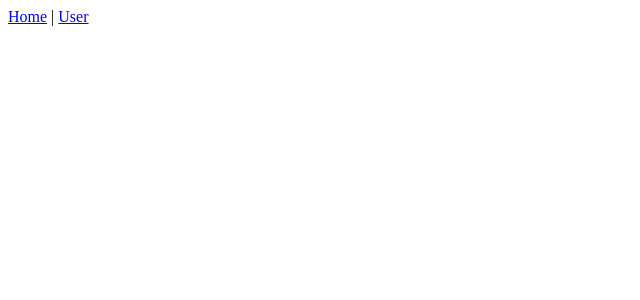
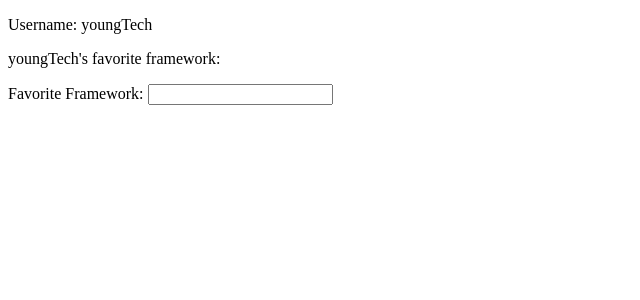
Before and after one commit to sedeeki-v2/angular-tutorial, an Angular app: page / in a window 1280 px wide. Shown: the top 300 px of the page, without its empty margins (0-640 px from the left). Built offline with nearby package versions, Linux system fonts and the light colour scheme.

Commit message:
Learned an overview of forms

```diff
--- a/src/app/app.component.ts
+++ b/src/app/app.component.ts
@@ -1,17 +1,14 @@
 import {Component} from '@angular/core';
 import {RouterLink, RouterOutlet} from '@angular/router';
+import { UserComponent } from './user.component';
+
 
 @Component({
   selector: 'app-root',
   template: `
-    <nav>
-      <a routerLink="/">Home</a>
-      |
-      <a routerLink="/user">User</a>
-    </nav>
-    <router-outlet />
+    <app-user/>
   `,
   standalone: true,
-  imports: [RouterOutlet, RouterLink],
+  imports: [RouterOutlet, RouterLink, UserComponent],
 })
 export class AppComponent {}
--- a/src/app/user.component.ts
+++ b/src/app/user.component.ts
@@ -1,29 +1,20 @@
 import {Component} from '@angular/core';
-import { NgOptimizedImage } from '@angular/common';
+import {FormsModule} from '@angular/forms';
 
 @Component({
-  standalone: true,
   selector: 'app-user',
   template: `
     <p>Username: {{ username }}</p>
-    <p>Preferred Framework:</p>
-    <ul>
-      <li>
-        Static Image:
-        <div class="image-container">
-          <img ngSrc="/assets/favicon.ico" height="60" width="80" priority alt="Angular logo" />
-        </div>
-      </li>
-      <li>
-        Dynamic Image:
-        <img [ngSrc]="logoUrl" height="60" width="80" [alt]="logoAlt" />
-      </li>
-    </ul>
+    <p>{{ username }}'s favorite framework: {{ favoriteFramework }}</p>
+    <label for="framework">
+      Favorite Framework:
+      <input id="framework" type="text" [(ngModel)]="favoriteFramework" />
+    </label>
   `,
-  imports: [NgOptimizedImage],
+  standalone: true,
+  imports: [FormsModule],
 })
 export class UserComponent {
-  logoUrl = '/assets/favicon.ico';
-  logoAlt = 'Angular logo';
   username = 'youngTech';
+  favoriteFramework = '';
 }
```
